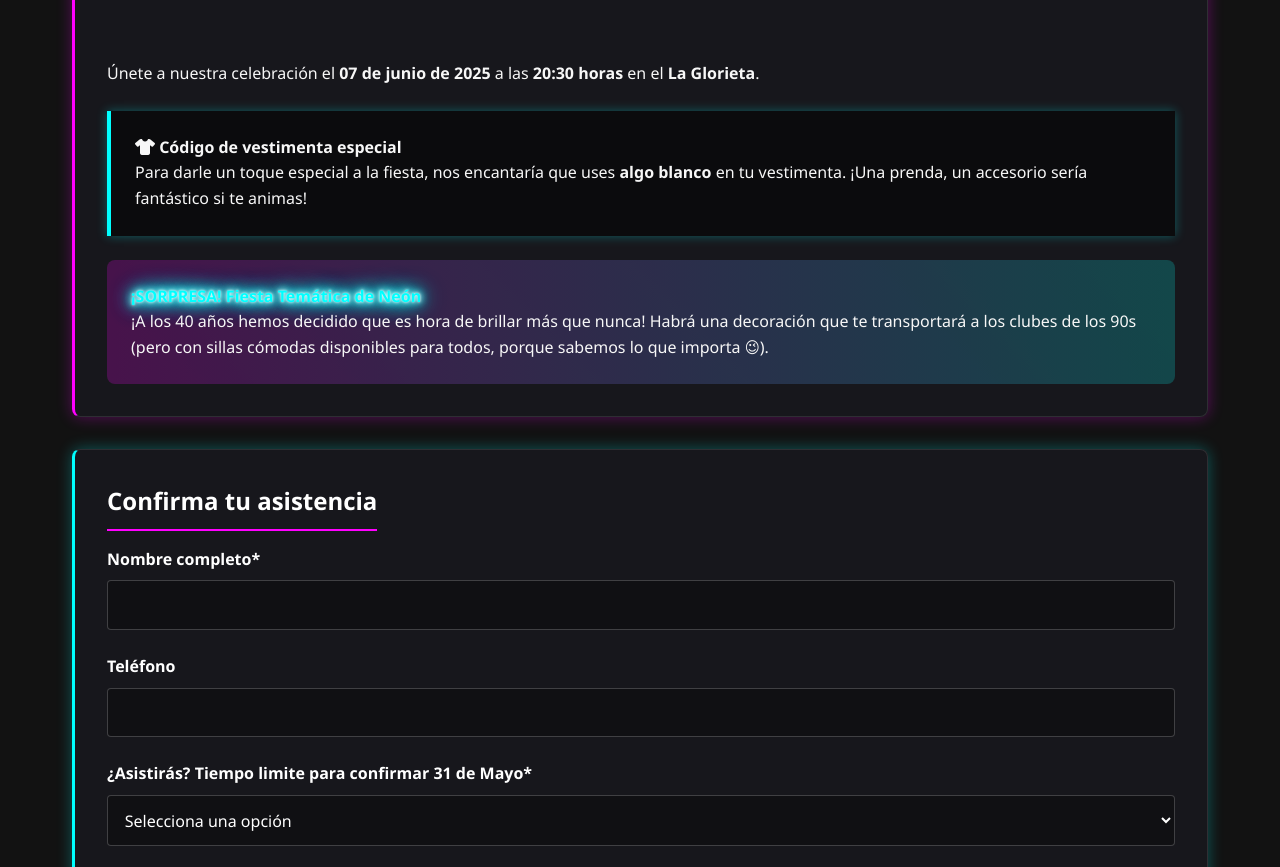
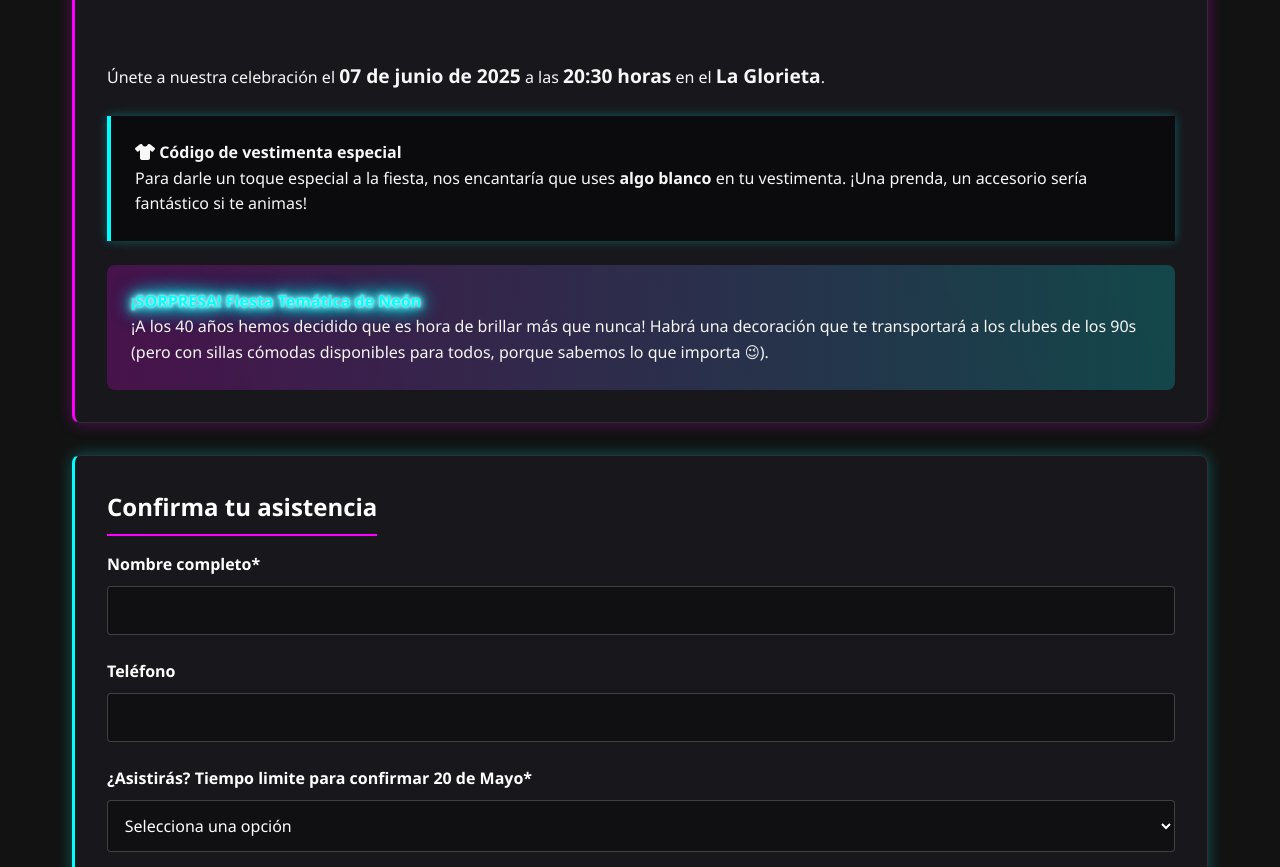
Before and after one commit to firuges/BirthdayWeb, a plain HTML site: page index.html in a window 1280 px wide. Shown: the part 1727-2594 px from the top of the page. Drawn offline with nearby package versions, Linux system fonts and the light colour scheme.

Commit message:
* Aumento del tamanio * modificacion de fecha

```diff
--- a/index.html
+++ b/index.html
@@ -655,6 +655,10 @@
             left: 50%;
             transform: translate(-50%, -50%);
         }
+
+        strong.birthday-date {
+            font-size: larger;
+        }
     </style>
     <script type="text/javascript" src="https://cdn.jsdelivr.net/npm/@emailjs/browser@3/dist/email.min.js"></script>
     <script type="text/javascript">
@@ -761,8 +765,9 @@
                     </div>
                 </div>
 
-                <p>Únete a nuestra celebración el <strong>07 de junio de 2025</strong> a las <strong>20:30
-                        horas</strong> en el <strong>La Glorieta</strong>.</p>
+                <p>Únete a nuestra celebración el <strong class="birthday-date">07 de junio de 2025</strong> a las
+                    <strong class="birthday-date">20:30
+                        horas</strong> en el <strong class="birthday-date">La Glorieta</strong>.</p>
 
                 <div class="white-dress-note">
                     <h4><i class="fas fa-tshirt"></i> Código de vestimenta especial</h4>
@@ -795,7 +800,7 @@
                     </div>
 
                     <div class="form-group">
-                        <label for="attendance">¿Asistirás? Tiempo limite para confirmar 31 de Mayo*</label>
+                        <label for="attendance">¿Asistirás? Tiempo limite para confirmar 20 de Mayo*</label>
                         <select id="attendance" name="attendance" required>
                             <option value="">Selecciona una opción</option>
                             <option value="yes">¡Claro que sí! No me lo perdería</option>
@@ -855,7 +860,7 @@
                         <label for="whatsapp-opt" class="checkbox-container"
                             style="display: flex; align-items: center; cursor: pointer; margin-top: 15px;">
                             <input type="checkbox" id="whatsapp-opt" name="whatsapp-opt" style="margin-right: 10px;">
-                            <span>También deseo recibir la invitación por WhatsApp</span>
+                            <span>Deseo recibir la invitación por WhatsApp</span>
                         </label>
                     </div>
 
```
